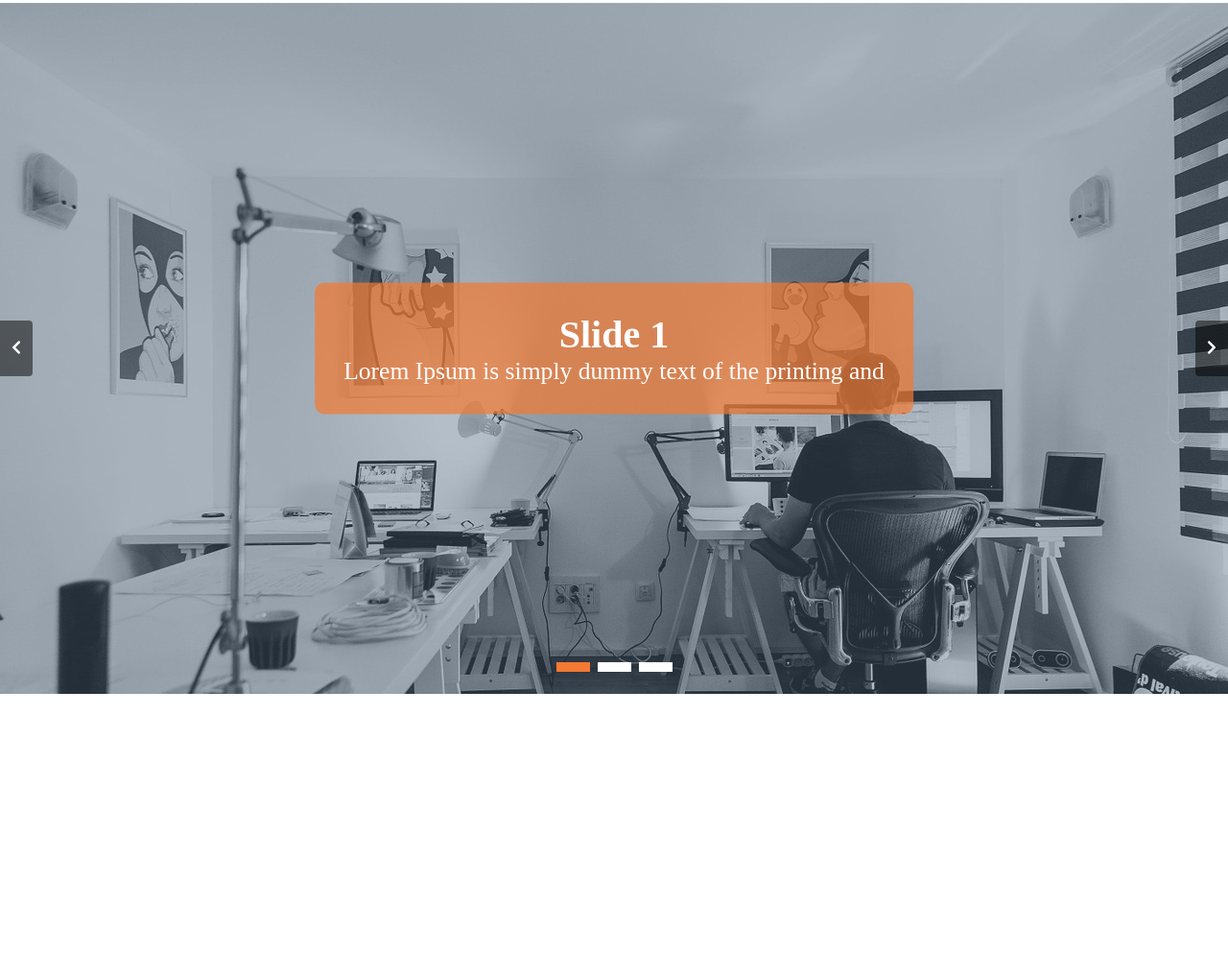
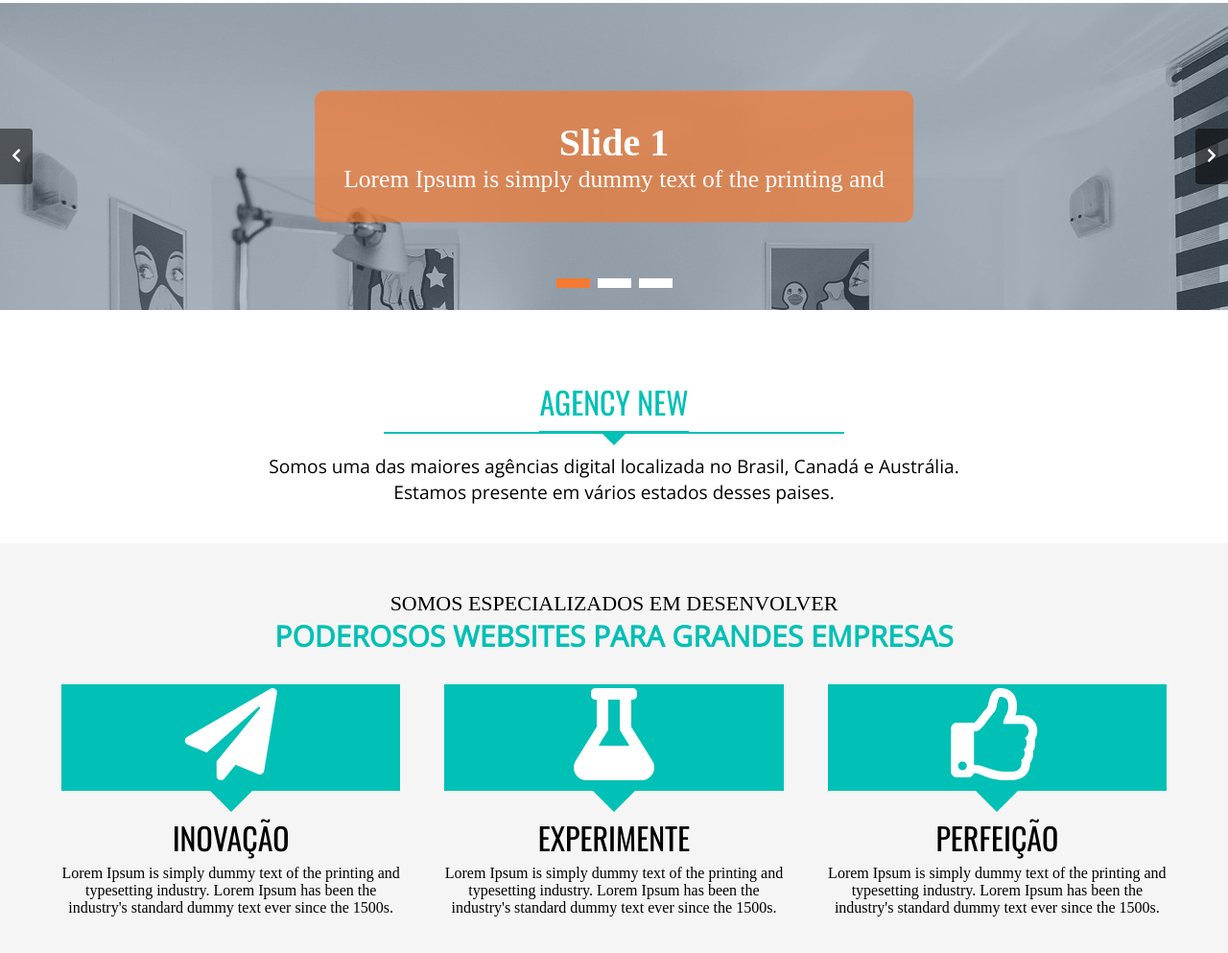
Before and after one commit to Luan-Novais/siteNewAgency, a plain HTML site: page Documentos/Desenvolvimento/index.html in a window 1280 px wide. Shown: the part 77-1070 px from the top of the page at 96% size. Before the commit the page ends 800 px from the top, so only its background shows below. Drawn offline with nearby package versions, Linux system fonts and the light colour scheme.

Commit message:
Criado Agency New no html

```diff
--- a/Documentos/Desenvolvimento/css/reset.css
+++ b/Documentos/Desenvolvimento/css/reset.css
@@ -10,6 +10,7 @@
 
 html,
 body {height: 100%};
+
 
 body{
     font-family: 'Open Sans', sans-serif;
@@ -45,10 +46,76 @@ ul{
 .font-zero{
     font-size: 0%;
 }
-.row{
+.row,
+.section{
     float: left;
     width: 100%;
 }
+
+.section{
+    padding-top: 72px;
+}
+
+.section-header{
+    text-align: center;
+    margin-bottom: 40px;
+}
+
+.section-header .content{
+    max-width: 800px;
+    font-size: 1.2rem;
+}
+
+.section-header h1{
+    font-weight: normal;
+    font-family: 'Oswald', sans-serif;
+    font-size: 2rem;
+    color: #01c0b5;
+    text-transform: uppercase;
+    position: relative;
+    padding-bottom: 10px;
+    margin-bottom: 20px;
+}
+
+.section-header h1:after{
+    content: "";
+    position: absolute;
+    height: 2px;
+    width: 100%;
+    max-width: 480px;
+    background-color: #01c0b5;
+    bottom: 0;
+    left: 50%;
+    transform: translateX(-50%);
+    -webkit-transform: translateX(-50%);
+}
+
+.section-header h1:before{
+    content: "";
+    position: absolute;
+    top: 100%;
+    left: 50%;
+    margin-left: -12px;
+    border-left: 12px solid transparent;
+    border-right: 12px solid transparent;
+    border-top: 12px solid #01c0b5;
+}
+
+.section-header h1 span:before{
+    content: "";
+    position: absolute;
+    background-color: #01c0b5;
+    bottom: -9px;
+    left: 0;
+    width: 100%;
+    height: 2px;
+}
+
+.section-header h1 span{
+    position: relative;
+}
+
+
 .content{
     max-width: 1280px;
     width: 90%;
--- a/Documentos/Desenvolvimento/css/style.carousel.css
+++ b/Documentos/Desenvolvimento/css/style.carousel.css
@@ -69,7 +69,7 @@
 
 
 #carousel_principal{
-    height: calc(100% - 80px);
+    height: calc(50% - 80px);
 }
 
 
--- a/Documentos/Desenvolvimento/css/style.css
+++ b/Documentos/Desenvolvimento/css/style.css
@@ -82,6 +82,11 @@
     color: #f47933
 }
 
+.tagline{
+ font-family: 'Open Sans', sans-serif;
+}
+
+
 /* search */
 .header-search{
     position: relative;
@@ -126,6 +131,62 @@
     font-size: 2rem;
     margin: 0 10px;
 }
+
+.agencia-item{
+    margin-top: 30px;
+    text-align: center;
+}
+
+.agencia-item-icon{
+    background: #01c0b5;
+    color: #fff;
+    width: 100%;
+    font-size: 6rem;
+    position: relative;
+}
+
+.agencia-item-icon:before{
+    content: "";
+    position: absolute;
+    top: 100%;
+    left: 50%;
+    margin-left: -22px;
+    border-left: 22px solid transparent;
+    border-right: 22px solid transparent;
+    border-top: 22px solid #01c0b5;
+}
+
+.agencia-item h2{
+    font-size: 2rem;
+    text-transform: uppercase;
+    font-family: 'Oswald' , 'sans-serif';
+    font-weight: normal;
+    margin: 25px 0 5px 0;
+
+
+}
+
+
+/*AGENCIAS
+===============*/
+.agencia{
+    background: #f5f5f5;
+    padding: 50px 0;
+}
+
+.agencia-title{
+    text-transform: uppercase;
+    text-align: center;
+    font-size: 1.375rem;
+}
+
+.agencia-title strong{
+    color: #01c0b5;
+    font-size: 1.875rem;
+    font-family: 'Open Sans'
+}
+
+
 
 /*BREAKPOINTS
 ==================*/
@@ -196,9 +257,38 @@
 }
 
 
+
+
 /*BREAKPOINTS
 ==================*/
 /* MIN-WIDTH */
+
+@media(min-width: 768px){
+
+    #carousel_principal .owl-caption{
+        padding: 30px;
+        font-size: 1.6rem;
+    }
+
+
+    #carousel_principal .owl-caption strong{
+        font-size: 2.5rem;
+    }
+
+    .agencia-item{
+        float: left;
+        width: calc((100% - 4%) / 2);
+        margin-right: 4%;
+    }
+
+    .agencia-item:nth-of-type(2n+0){
+        margin-right: 0
+    }
+
+
+}
+
+
 @media(min-width: 960px){
     .header-nav{
         margin-left: 0.5%;
@@ -212,22 +302,23 @@
         top: -33px;
         left: 0;
     }
+
+
+    .agencia-item:nth-of-type(2n+0),
+    .agencia-item
+    {
+        float: left;
+        width: calc((100% - 8%) / 3);
+        margin-right: 4%;
+    }
+
+    .agencia-item:nth-of-type(3n+0){
+        margin-right: 0
+    }
+
 }
 
-@media(min-width: 768px){
 
-    #carousel_principal .owl-caption{
-        padding: 30px;
-        font-size: 1.6rem;
-    }
-
-
-    #carousel_principal .owl-caption strong{
-        font-size: 2.5rem;
-    }
-
-
-}
 
 
 @media(min-width:1024px){
--- a/Documentos/Desenvolvimento/index.html
+++ b/Documentos/Desenvolvimento/index.html
@@ -7,7 +7,7 @@
   <meta name="description" content="Aprenda na prática a desenvolver um template moderno com propriedades avançadas do HTML5 e CSS3." />
   <title>Agency New - HTML e CSS Pro</title>
   <!-- FONT GOOGLE -->
-  <link href="https://fonts.googleapis.com/css?family=Open+Sans" rel="stylesheet">
+  <link href="https://fonts.googleapis.com/css2?family=Open+Sans&display=swap" rel="stylesheet">
   <link href="https://fonts.googleapis.com/css?family=Oswald:300,400,500,600,700" rel="stylesheet">
 
   <!-- FONT ICON -->
@@ -96,9 +96,57 @@
     </div>
   </div>
 
+  <!-- START AGENCIA -->
+  <section class="section" id="agencia">
+    <header class="section-header">
+      <div class="content">
+        <h1><span>Agency New</span></h1>
+        <p class="tagline">
+          Somos uma das maiores agências digital localizada no Brasil, Canadá e Austrália.
+          Estamos presente em vários estados desses paises.
+        </p>
+      </div>
+    </header>
+
+    <div class="row agencia">
+      <div class="content">
+        <div class="agencia-title">
+          <P>somos especializados em desenvolver</P>
+          <p><strong>Poderosos websites para grandes empresas</strong></p>
+        </div>
+
+        <section class="agencia-item">
+          <div class="agencia-item-icon">
+            <i class="fas fa-paper-plane"></i>
+          </div>
+          <h2>Inovação</h2>
+          <p>Lorem Ipsum is simply dummy text of the printing and typesetting industry.
+             Lorem Ipsum has been the industry's standard dummy text ever since the 1500s.</p>
+        </section>
+
+        <section class="agencia-item">
+          <div class="agencia-item-icon">
+            <i class="fas fa-flask"></i>
+          </div>
+          <h2>Experimente</h2>
+          <p>Lorem Ipsum is simply dummy text of the printing and typesetting industry.
+             Lorem Ipsum has been the industry's standard dummy text ever since the 1500s.</p>
+        </section>
+
+        <section class="agencia-item">
+          <div class="agencia-item-icon">
+            <i class="far fa-thumbs-up"></i>
+          </div>
+          <h2>Perfeição</h2>
+          <p>Lorem Ipsum is simply dummy text of the printing and typesetting industry.
+             Lorem Ipsum has been the industry's standard dummy text ever since the 1500s.</p>
+        </section>
+      </div>
+    </div>
+  </section>
+
   <script src='./js/jquery.min.js'></script>
   <script src='./js/owl.carousel.min.js'></script>
   <script src="./js/script.js"></script>
-
 </body>
 </html>
```
